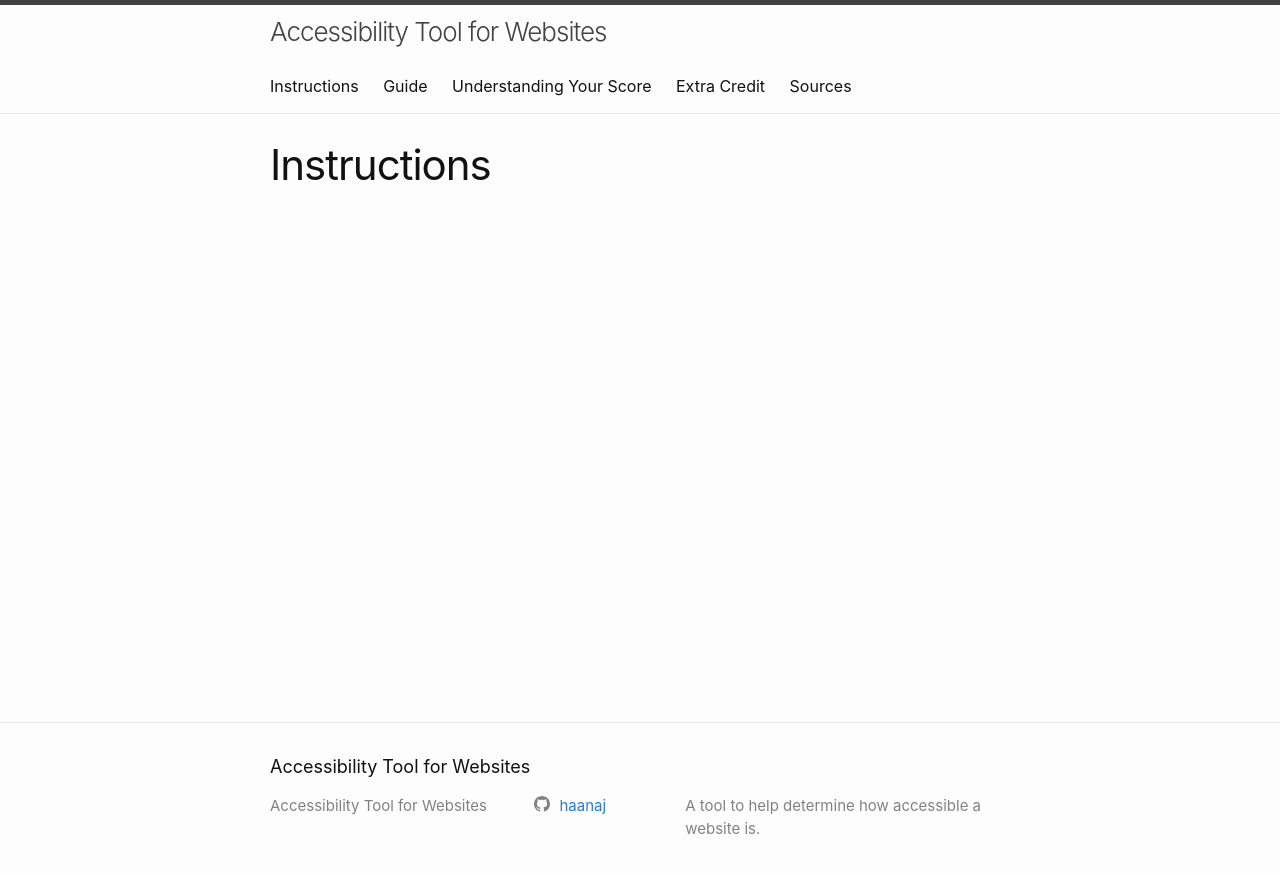
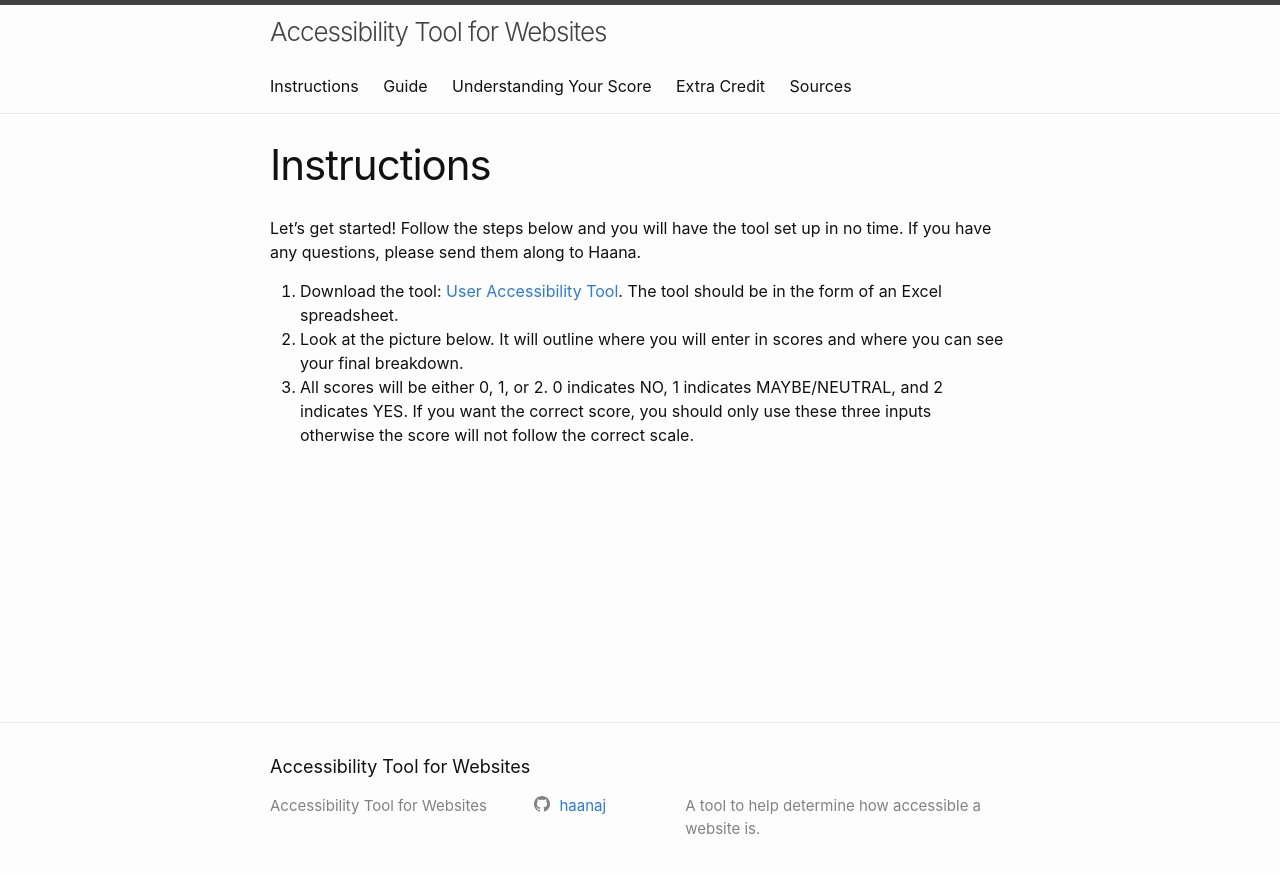
Before and after one commit to haanaj/accessibility-tool, a Jekyll site: the page built from instructions.md, in a window 1280 px wide. Shown: the top 873 px of the page. Built offline with Jekyll 4.4.1, drawn with Linux system fonts in a browser that asks for light colours.

Commit message:
Adding instructions - need to add pictures though

```diff
--- a/instructions.md
+++ b/instructions.md
@@ -4,3 +4,9 @@ title: Instructions
 permalink: /instructions/
 weight: 1
 ---
+
+Let's get started! Follow the steps below and you will have the tool set up in no time. If you have any questions, please send them along to Haana.
+
+1. Download the tool: [User Accessibility Tool](/accessibility-tool/assets/AccessibilityTool_HaanaJanmohamed.xlsx). The tool should be in the form of an Excel spreadsheet.
+2. Look at the picture below. It will outline where you will enter in scores and where you can see your final breakdown.
+3. All scores will be either 0, 1, or 2. 0 indicates NO, 1 indicates MAYBE/NEUTRAL, and 2 indicates YES. If you want the correct score, you should only use these three inputs otherwise the score will not follow the correct scale.
```
